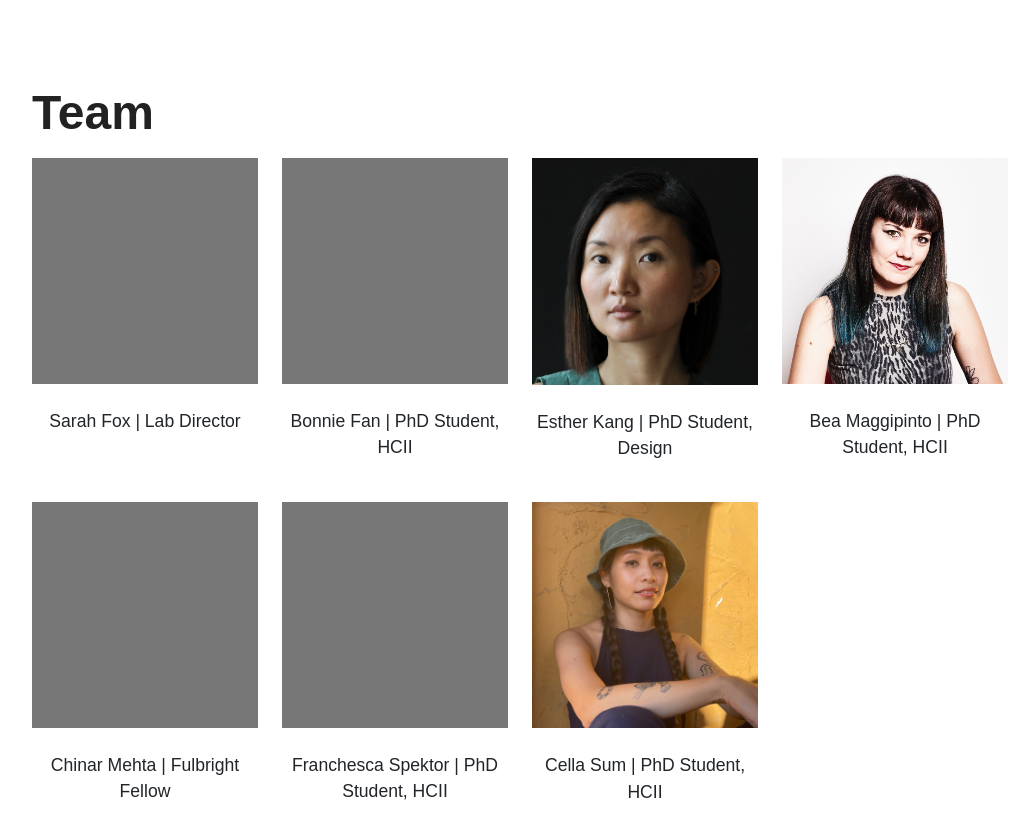
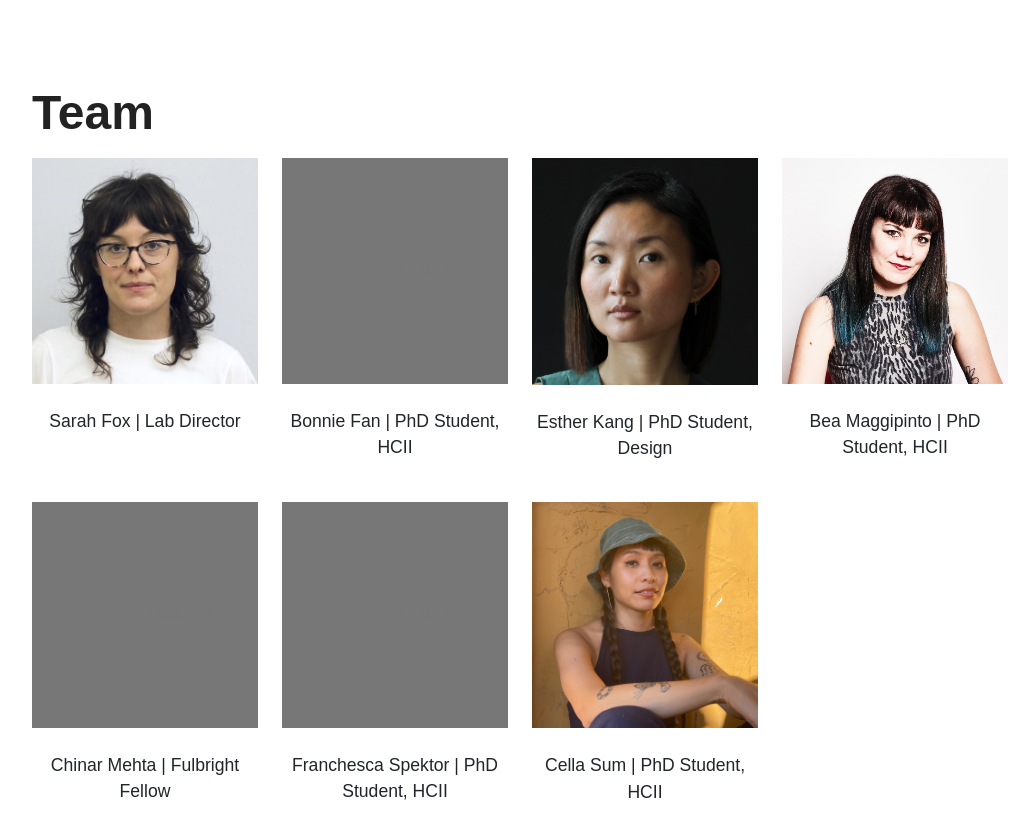
Before and after one commit to techsolidaritylab/site, a Jekyll site: the page built from index.html, in a window 1280 px wide and 900 px high, scrolled down 1678 px. Shown: the top 839 px of the window, without its empty margins (120-1154 px from the left). Built offline with Jekyll 4.4.1, drawn with Linux system fonts in a browser that asks for light colours; nearby versions of some CDN libraries; some web fonts are replaced.

Commit message:
Add team photo

```diff
--- a/_includes/team.html
+++ b/_includes/team.html
@@ -4,7 +4,7 @@
     <!-- Three columns of text below the carousel -->
     <div class="row mb-2">
       <div class="col-12 col-lg-3">
-        <svg class="bd-placeholder-img" width="140" height="140" xmlns="http://www.w3.org/2000/svg" role="img" aria-label="Placeholder: 140x140" preserveAspectRatio="xMidYMid slice" focusable="false"><title>Placeholder</title><rect width="100%" height="100%" fill="#777"></rect><text x="50%" y="50%" fill="#777" dy=".3em">140x140</text></svg>
+        <img src="/assets/images/sarah.jpg" class="img-fluid" alt="Photo of Sarah">
         <p class="text-center py-4">Sarah Fox | Lab Director</p>
       </div><!-- /.col-lg-4 -->
       <div class="col-12 col-lg-3">
```
Also changed, not shown: assets/images/sarah.jpg (added).
